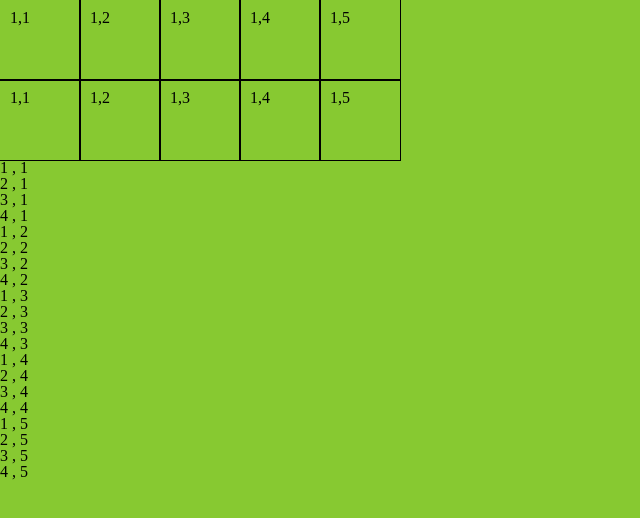
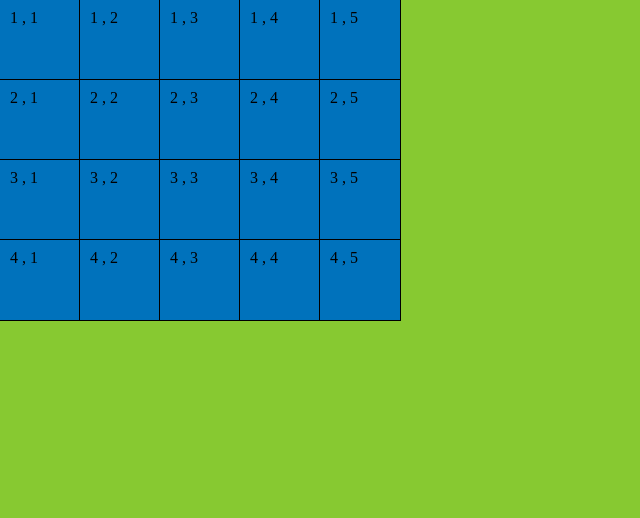
Before and after one commit to christoph-ding/memory-game, a website: page client/index.html in a window 1280 px wide. Shown: the whole page, without its empty margins (0-640 px from the left). Drawn offline with Linux system fonts and the light colour scheme.

Commit message:
Connecting the dom tiles with the object tiles.

```diff
--- a/client/css/style.css
+++ b/client/css/style.css
@@ -55,7 +55,12 @@ body {
   background: #87C931;
 }
 
-[class*='col-'] {
+.board {
+  background: #BDC667;
+  width: 400px;
+}
+
+[class*='tile'] {
   float: left;
   padding: 10px;
   width: 60px;
@@ -63,16 +68,8 @@ body {
   outline: 1px solid;
 }
 
-.grid {
-  width: 400px;
-}
-
-.grid:after {
+.board:after {
   content: "";
   display: table;
   clear: both;
 }
-
-#board {
-
-}
--- a/client/index.html
+++ b/client/index.html
@@ -16,45 +16,7 @@
 </head>
 <body>
 
-  <div class="grid">
-    <div class="col-1-5">
-      1,1
-    </div>
-    <div class="col-1-5">
-      1,2
-    </div>
-    <div class="col-1-5">
-      1,3
-    </div>
-    <div class="col-1-5">
-      1,4
-    </div>
-    <div class="col-1-5">
-      1,5
-    </div>
-
-    <div class="col-1-5">
-      1,1
-    </div>
-    <div class="col-1-5">
-      1,2
-    </div>
-    <div class="col-1-5">
-      1,3
-    </div>
-    <div class="col-1-5">
-      1,4
-    </div>
-    <div class="col-1-5">
-      1,5
-    </div>
-
-  </div>
-
-
-
-
-  <div id="board">
+  <div class="board">
   </div>
 
   <script type="text/javascript">
--- a/client/js/game.js
+++ b/client/js/game.js
@@ -3,32 +3,55 @@ var tiles = [];
 var images = [];
 
 // tile constructor
-var Tile = function(column, row) {
-  this.edge = 100;
+var Tile = function(column, row, id) {
+  // identification
+  this.id = id;
   this.column = column;
   this.row = row;
+  this.showing = false;
+  this.HTML = '<h>' + this.row + ' , ' + this.column + '</h1>';
+
+  // art
+  this.backColor = "#F50E23";
+  this.frontColor = "#0072BC";
+
+  // functionality
+  this.onclick = function() {
+    var self = document.getElementById(this.id);
+    console.log(self.id);
+  };
+
+
 };
 
 // render
 var startGame = function() {
 
-  var board = document.getElementById("board");
+  var idCounter = 1;
+  var board = document.getElementsByClassName("board")[0];
+  console.log(board);
 
-  for (var colIndex = 1; colIndex <= 5; colIndex++) {
-    for (var rowIndex = 1; rowIndex <= 4; rowIndex++) {
+  for (var rowIndex = 1; rowIndex <= 4; rowIndex++) {
+    for (var colIndex = 1; colIndex <= 5; colIndex++) {
 
       // define the current tile and its row, column
-      var currentTile = new Tile(colIndex, rowIndex);
+      var currentTile = new Tile(colIndex, rowIndex, idCounter);
       var tileClass = "tile " + rowIndex + " " + colIndex;
+      var tileID = idCounter;
+      tiles.push(tileClass);
 
       // add tiles as individual dom elements
       var tileDOM = document.createElement("div");
+
       tileDOM.className = tileClass;
-      var tileHTML = '<h>' + rowIndex + ' , ' + colIndex + '</h1>';
-      tileDOM.innerHTML = tileHTML;
+      tileDOM.id = tileID;
+      tileDOM.innerHTML = currentTile.HTML;
+      tileDOM.style.background = currentTile.frontColor;
+      tileDOM.onclick = currentTile.onclick;
 
-      // adde it to the board
+      // add it to the board
       board.appendChild(tileDOM);
+      idCounter++;
     }
   }
 }
```
